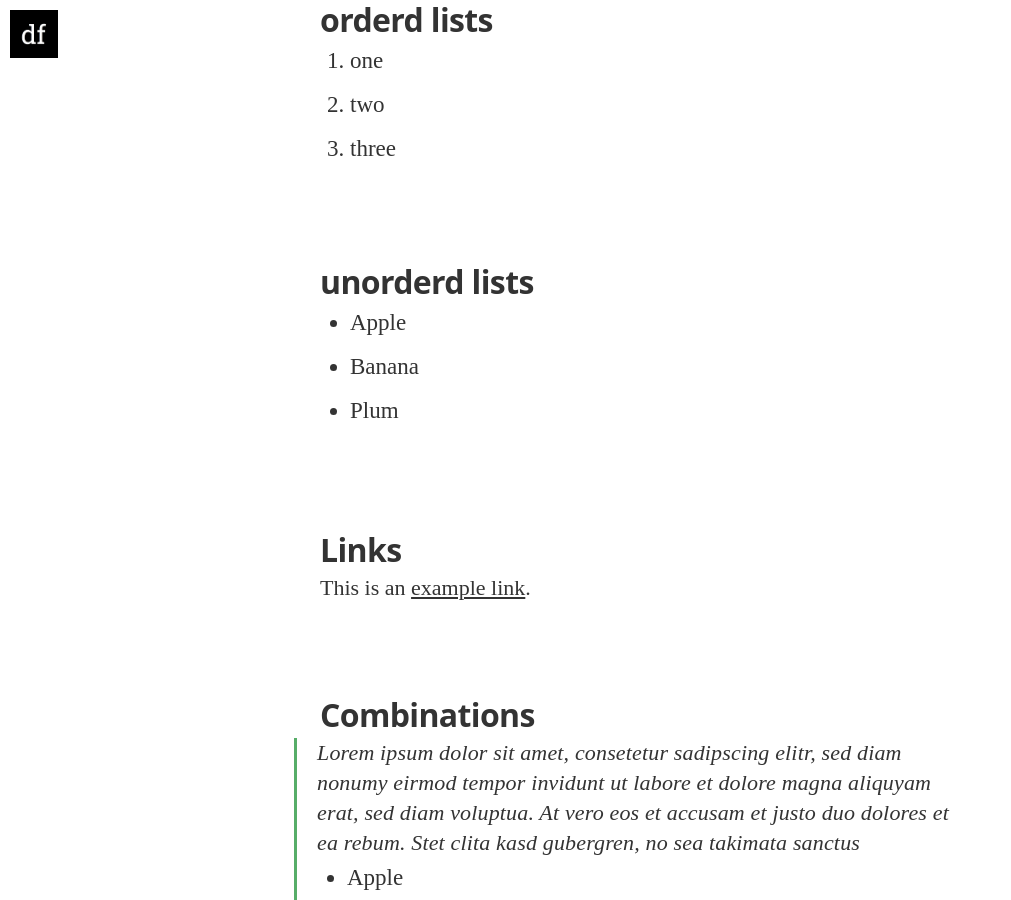
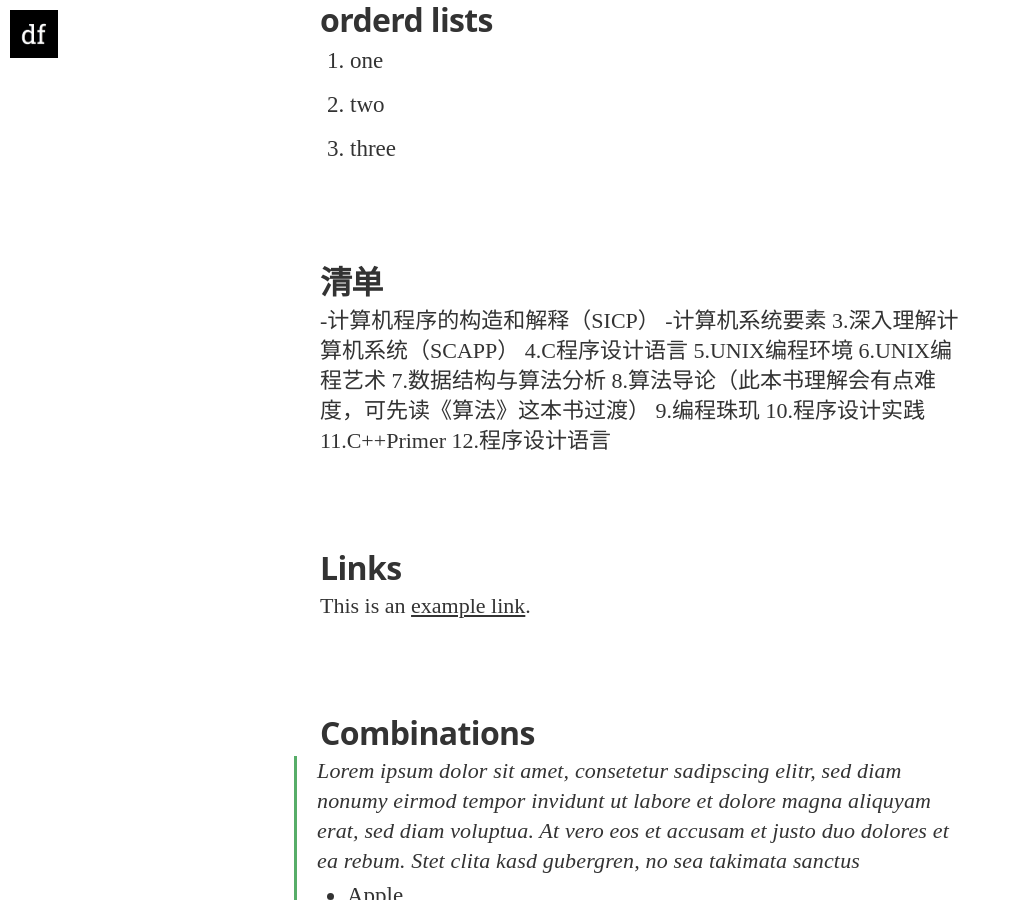
Before and after one commit to xywgithub/xywgithub.github.io, a Jekyll site: the page built from _posts/2014-11-30-mediator_features.markdown, in a window 1280 px wide and 900 px high, scrolled down 2070 px. Shown: the whole window, without its empty margins (0-1011 px from the left). Built offline with Jekyll 4.4.1, drawn with Linux system fonts in a browser that asks for light colours; nearby versions of some CDN libraries; some web fonts are replaced.

Commit message:
Update 2014-11-30-mediator_features.markdown

```diff
--- a/_posts/2014-11-30-mediator_features.markdown
+++ b/_posts/2014-11-30-mediator_features.markdown
@@ -37,10 +37,19 @@ Examples for different formats and css features
 2. two
 3. three
 
-##unorderd lists
-- Apple
-- Banana
-- Plum
+##清单
+-计算机程序的构造和解释（SICP）
+-计算机系统要素
+3.深入理解计算机系统（SCAPP）
+4.C程序设计语言
+5.UNIX编程环境
+6.UNIX编程艺术
+7.数据结构与算法分析
+8.算法导论（此本书理解会有点难度，可先读《算法》这本书过渡）
+9.编程珠玑
+10.程序设计实践
+11.C++Primer
+12.程序设计语言
 
 #Links
 This is an [example link](http://example.com/ "With a Title").
```
